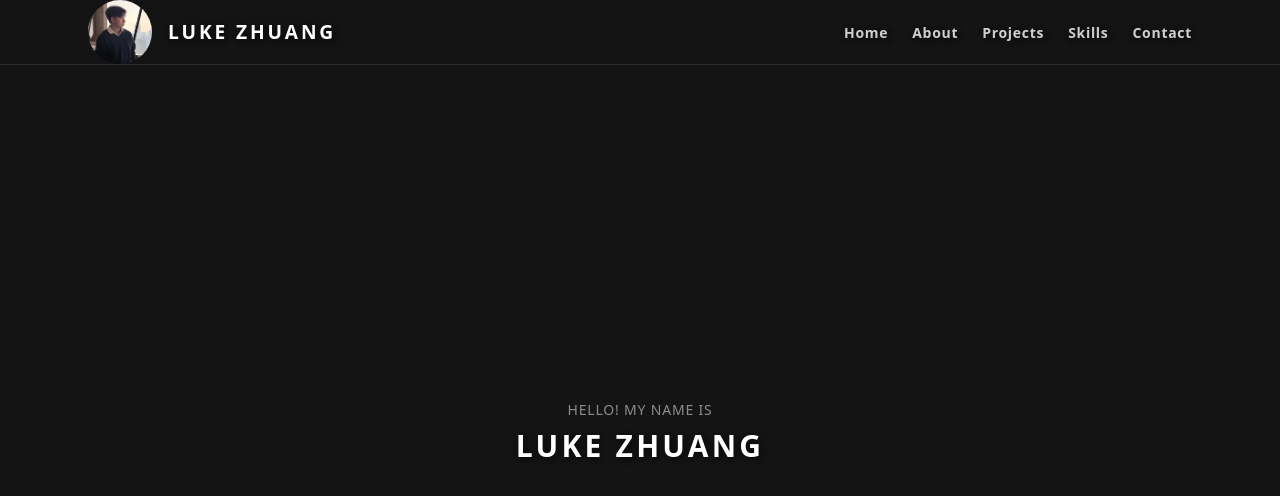
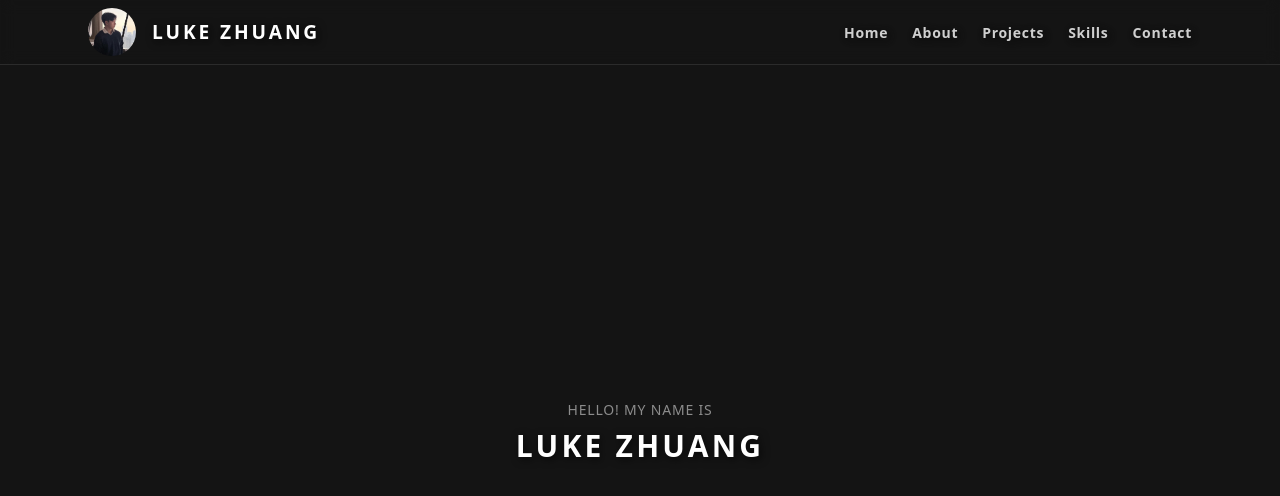
Before and after one commit to Luke7787/website-portfolio, a Next.js app in the folder luke-portfolio/: page / in a window 1280 px wide. Shown: the top 496 px of the page. Built offline with nearby package versions, Linux system fonts and the light colour scheme.

Commit message:
edit the size of the logo so it doesnt clip out of nav bar

```diff
--- a/luke-portfolio/src/components/layout/NavBar.tsx
+++ b/luke-portfolio/src/components/layout/NavBar.tsx
@@ -19,9 +19,9 @@ export default function NavBar() {
           <Image
             src="/images/logo.jpg"
             alt="Luke Zhuang"
-            width={64}
-            height={64}
-            className="h-16 w-16 rounded-full object-cover"
+            width={48}
+            height={48}
+            className="h-12 w-12 rounded-full object-cover"
             priority
           />
 
```
